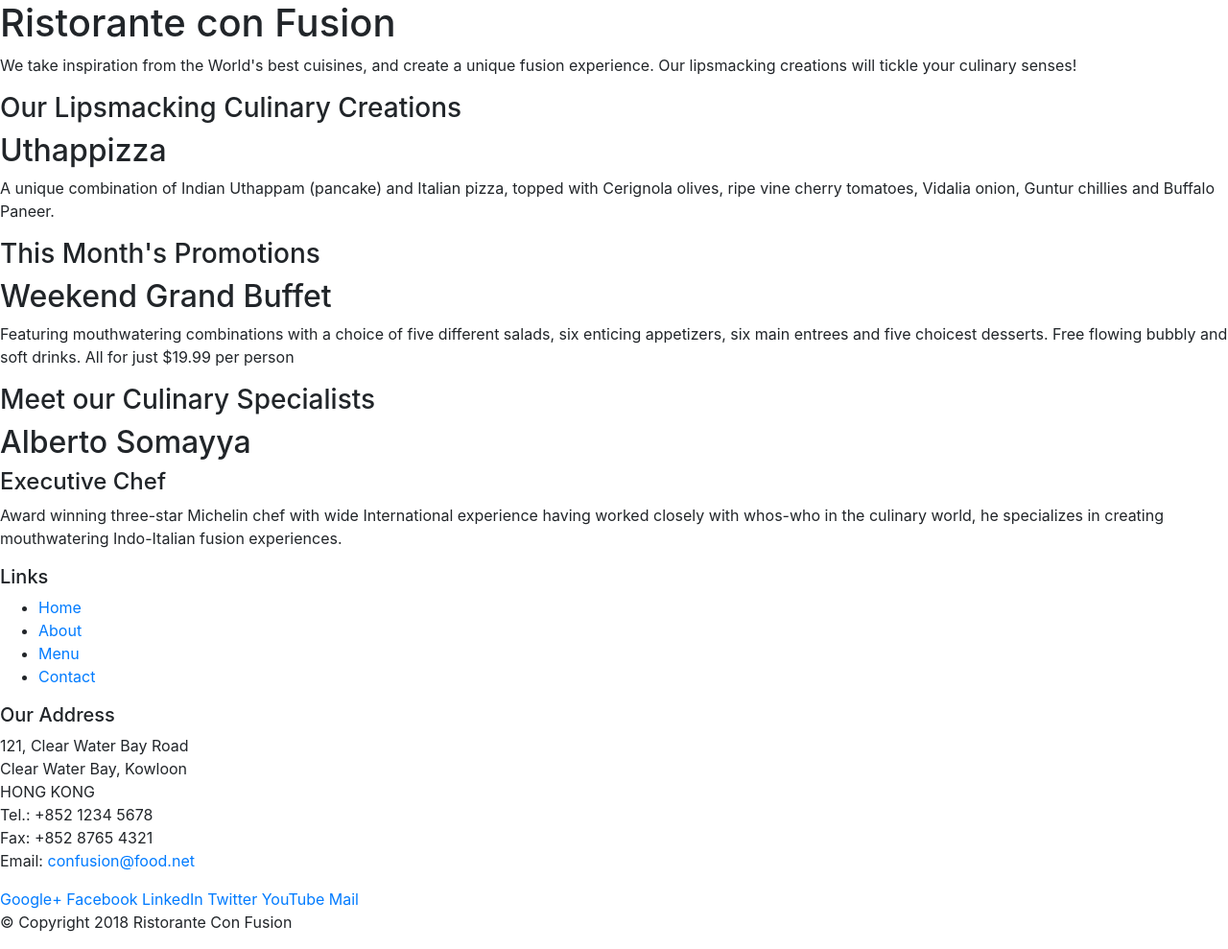
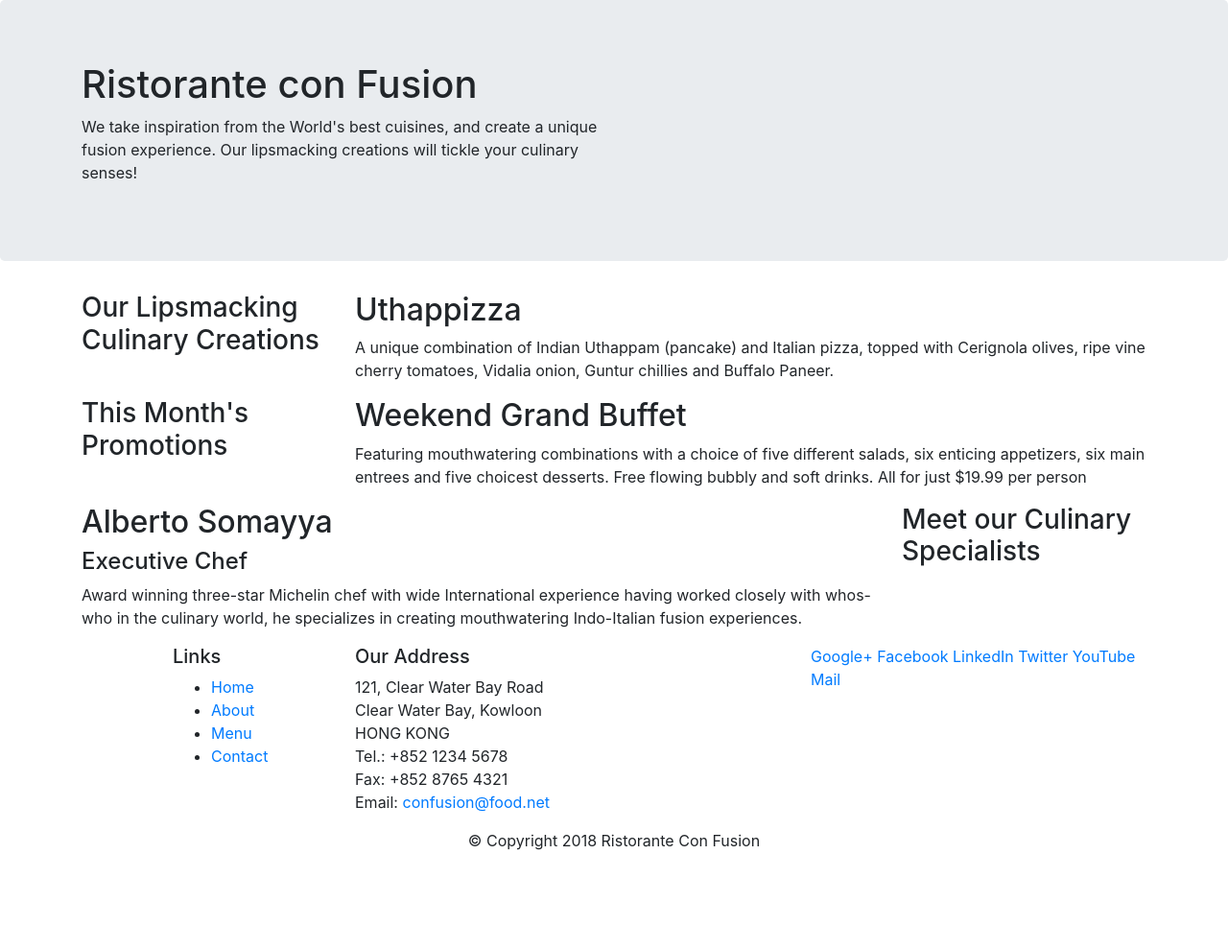
Before and after one commit to balalaXD/Bootstrap4-dabble, a website: page index.html in a window 1280 px wide. Shown: the whole page at 96% size. After the commit the page ends 904 px from the top, so only its background shows below. Drawn offline with nearby package versions, Linux system fonts and the light colour scheme.

Commit message:
Bootstrap Grid - Part 1

```diff
--- a/index.html
+++ b/index.html
@@ -14,46 +14,46 @@
 
 <body>
 
-    <header>
-        <div>
-            <div>
-                <div>
+    <header class="jumbotron">
+        <div class="container">
+            <div class="row">
+                <div class="col-12 col-sm-6">
                     <h1>Ristorante con Fusion</h1>
                     <p>We take inspiration from the World's best cuisines, and create a unique fusion experience. Our lipsmacking creations will tickle your culinary senses!</p>
                 </div>
-                <div>
+                <div class="col-12 col-sm">
                 </div>
             </div>
         </div>
     </header>
 
-    <div>
-        <div>
-            <div>
+    <div class="container">
+        <div class="row">
+            <div class="col-12 col-sm-4 col-md-3">
                 <h3>Our Lipsmacking Culinary Creations</h3>
             </div>
-            <div>
+            <div class="col col-sm col-md">
                 <h2>Uthappizza</h2>
                 <p>A unique combination of Indian Uthappam (pancake) and Italian pizza, topped with Cerignola olives, ripe vine cherry tomatoes, Vidalia onion, Guntur chillies and Buffalo Paneer.</p>
             </div>
         </div>
 
 
-        <div>
-            <div>
+        <div class="row">
+            <div class="col-12 col-sm-4 col-md-3">
                 <h3>This Month's Promotions</h3>
             </div>
-            <div>
+            <div class="col col-sm col-md">
                 <h2>Weekend Grand Buffet</h2>
                 <p>Featuring mouthwatering combinations with a choice of five different salads, six enticing appetizers, six main entrees and five choicest desserts. Free flowing bubbly and soft drinks. All for just $19.99 per person </p>
             </div>
         </div>
 
-        <div>
-            <div>
+        <div class="row">
+            <div class="col-12 col-sm-4 order-sm-last col-md-3">
                 <h3>Meet our Culinary Specialists</h3>
             </div>
-            <div>
+            <div class="col col-sm order-sm-first col-md">
                 <h2>Alberto Somayya</h2>
                 <h4>Executive Chef</h4>
                 <p>Award winning three-star Michelin chef with wide International experience having worked closely with whos-who in the culinary world, he specializes in creating mouthwatering Indo-Italian fusion experiences. </p>
@@ -62,9 +62,9 @@
     </div>
 
     <footer>
-        <div>
-            <div>
-                <div>
+        <div class="container">
+            <div class="row">
+                <div class="col-4 offset-1 col-sm-2">
                     <h5>Links</h5>
                     <ul>
                         <li><a href="#">Home</a></li>
@@ -73,7 +73,7 @@
                         <li><a href="#">Contact</a></li>
                     </ul>
                 </div>
-                <div>
+                <div class="col-7 col-sm-5">
                     <h5>Our Address</h5>
                     <address>
 		              121, Clear Water Bay Road<br>
@@ -84,7 +84,7 @@
 		              Email: <a href="mailto:confusion@food.net">confusion@food.net</a>
 		           </address>
                 </div>
-                <div>
+                <div class="col-12 col-sm-4">
                     <div>
                         <a href="http://google.com/+">Google+</a>
                         <a href="http://www.facebook.com/profile.php?id=">Facebook</a>
@@ -95,14 +95,32 @@
                     </div>
                 </div>
            </div>
-           <div>
-                <div>
+           <div class="row justify-content-center">
+                <div class="col-auto">
                     <p>© Copyright 2018 Ristorante Con Fusion</p>
                 </div>
            </div>
         </div>
     </footer>
 
+    <!-- <style>
+        .col-sm-3.red{
+            background: red;
+        }
+        .col-sm.blue{
+            background: blue;
+        }
+        .col-sm-3.green{
+            background: green;
+        }
+    </style>
+    <div class="container">
+        <div class="row">
+            <div class="col-12 col-sm-3 red" style="width: 40px; height: 40px;"></div>
+            <div class="col-sm blue" style="width: 40px; height: 40px;"></div>
+            <div class="col-sm-3 green" style="width: 40px; height: 40px;"></div>
+        </div>
+    </div> -->
     <!-- jQuery first, then Popper.js, then Bootstrap JS. -->
     <script src="node_modules/jquery/dist/jquery.slim.min.js"></script>
     <script src="node_modules/popper.js/dist/umd/popper.min.js"></script>
```
